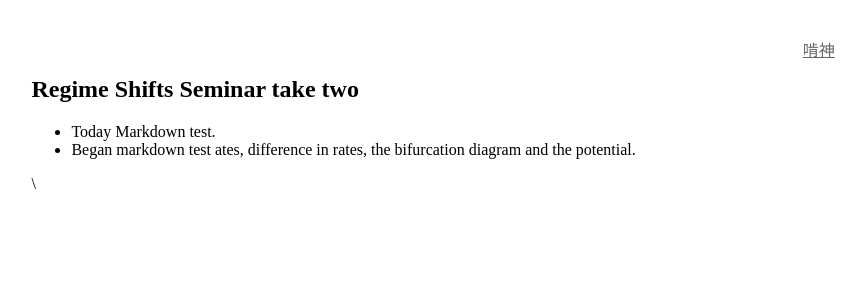
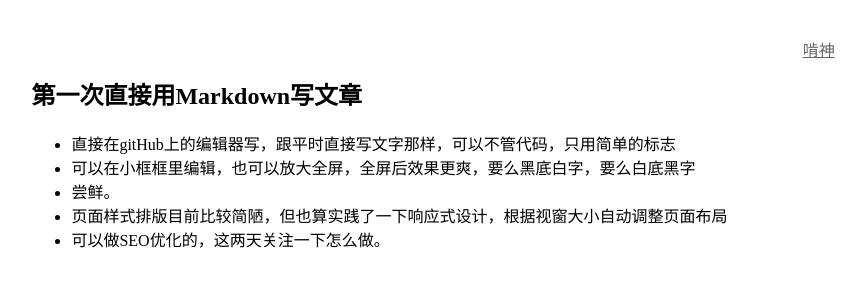
Before and after one commit to kenshinlin/archives, a Jekyll site: the page built from _posts/2013-10-21-testMd.md, in a window 1280 px wide. Shown: the top 300 px of the page, without its empty margins (103-969 px from the left). Built offline with Jekyll 4.4.1, drawn with Linux system fonts in a browser that asks for light colours; comment, search, counter and statistics services are not loaded.

Commit message:
Update 2013-10-21-testMd.md

```diff
--- a/_posts/2013-10-21-testMd.md
+++ b/_posts/2013-10-21-testMd.md
@@ -14,12 +14,11 @@ title:  first Markdown
 
 
 
-Regime Shifts Seminar take two
+第一次直接用Markdown写文章
 ------------------------------
 
--   Today Markdown test.
--   Began markdown test ates,
-    difference in rates, the bifurcation diagram and the potential.
-
-
-\
+-   直接在gitHub上的编辑器写，跟平时直接写文字那样，可以不管代码，只用简单的标志
+-   可以在小框框里编辑，也可以放大全屏，全屏后效果更爽，要么黑底白字，要么白底黑字
+-   尝鲜。
+-   页面样式排版目前比较简陋，但也算实践了一下响应式设计，根据视窗大小自动调整页面布局
+-   可以做SEO优化的，这两天关注一下怎么做。
```
